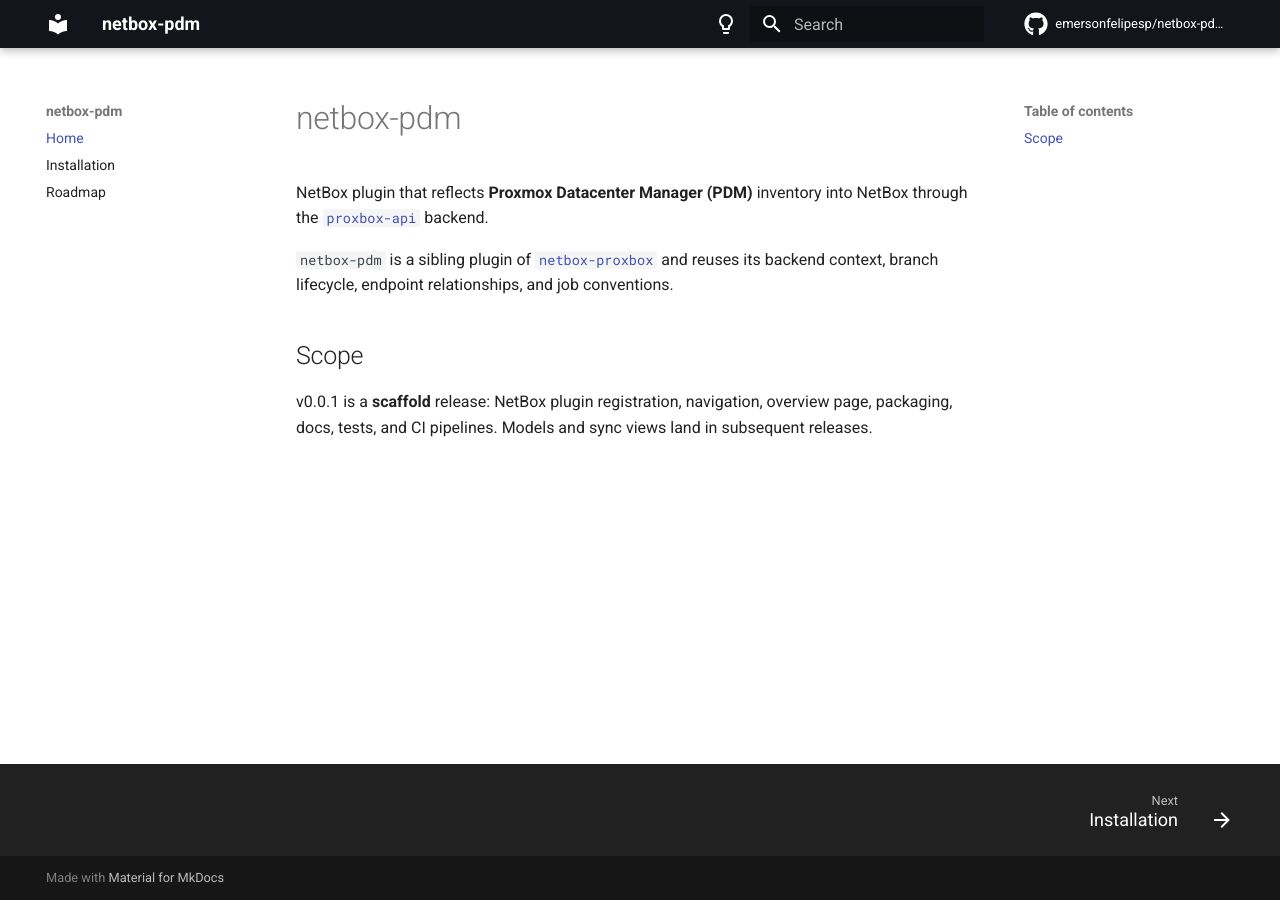
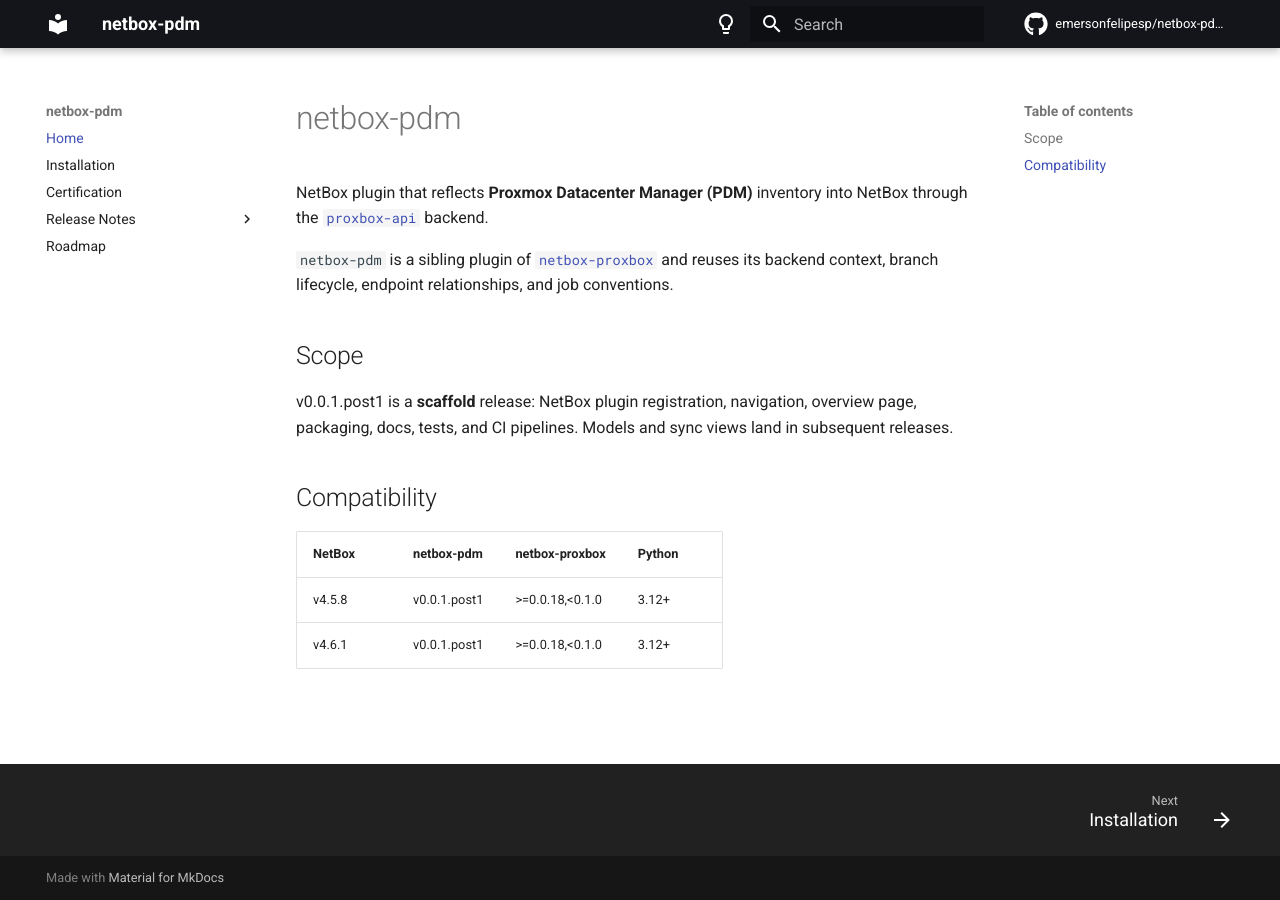
Before and after one commit to emersonfelipesp/netbox-pdm, an MkDocs documentation site: the page built from docs/index.md, in a window 1280 px wide. Built offline with MkDocs 1.6.1 and Material for MkDocs 9.7.7, drawn with Linux system fonts in a browser that asks for light colours; comment, search, counter and statistics services are not loaded.

```diff
--- a/docs/index.md
+++ b/docs/index.md
@@ -11,6 +11,13 @@ job conventions.
 
 ## Scope
 
-v0.0.1 is a **scaffold** release: NetBox plugin registration, navigation,
-overview page, packaging, docs, tests, and CI pipelines. Models and sync
-views land in subsequent releases.
+v0.0.1.post1 is a **scaffold** release: NetBox plugin registration,
+navigation, overview page, packaging, docs, tests, and CI pipelines. Models and
+sync views land in subsequent releases.
+
+## Compatibility
+
+| NetBox | netbox-pdm | netbox-proxbox | Python |
+| --- | --- | --- | --- |
+| v4.5.8 | v0.0.1.post1 | >=0.0.18,<0.1.0 | 3.12+ |
+| v4.6.1 | v0.0.1.post1 | >=0.0.18,<0.1.0 | 3.12+ |
--- a/mkdocs.yml
+++ b/mkdocs.yml
@@ -57,4 +57,8 @@ markdown_extensions:
 nav:
   - Home: index.md
   - Installation: installation.md
+  - Certification: certification.md
+  - Release Notes:
+      - Summary: release-notes/index.md
+      - Version 0.0.1.post1: release-notes/version-0.0.1.post1.md
   - Roadmap: roadmap.md
--- a/netbox_pdm/__init__.py
+++ b/netbox_pdm/__init__.py
@@ -8,7 +8,7 @@ from __future__ import annotations
 
 from netbox.plugins import PluginConfig
 
-__version__ = "0.0.1"
+__version__ = "0.0.1.post1"
 
 
 class NetBoxPDMConfig(PluginConfig):
```
Also changed, not shown: CERTIFICATION.md (added, +24 -0 lines), README.md (+19 -5 lines), docs/certification.md (added, +17 -0 lines), docs/installation.md (+2 -2 lines), docs/release-notes/index.md (added, +6 -0 lines), docs/release-notes/version-0.0.1.post1.md (added, +18 -0 lines), docs/roadmap.md (+3 -1 lines), pyproject.toml (+17 -3 lines), 7 other files.
